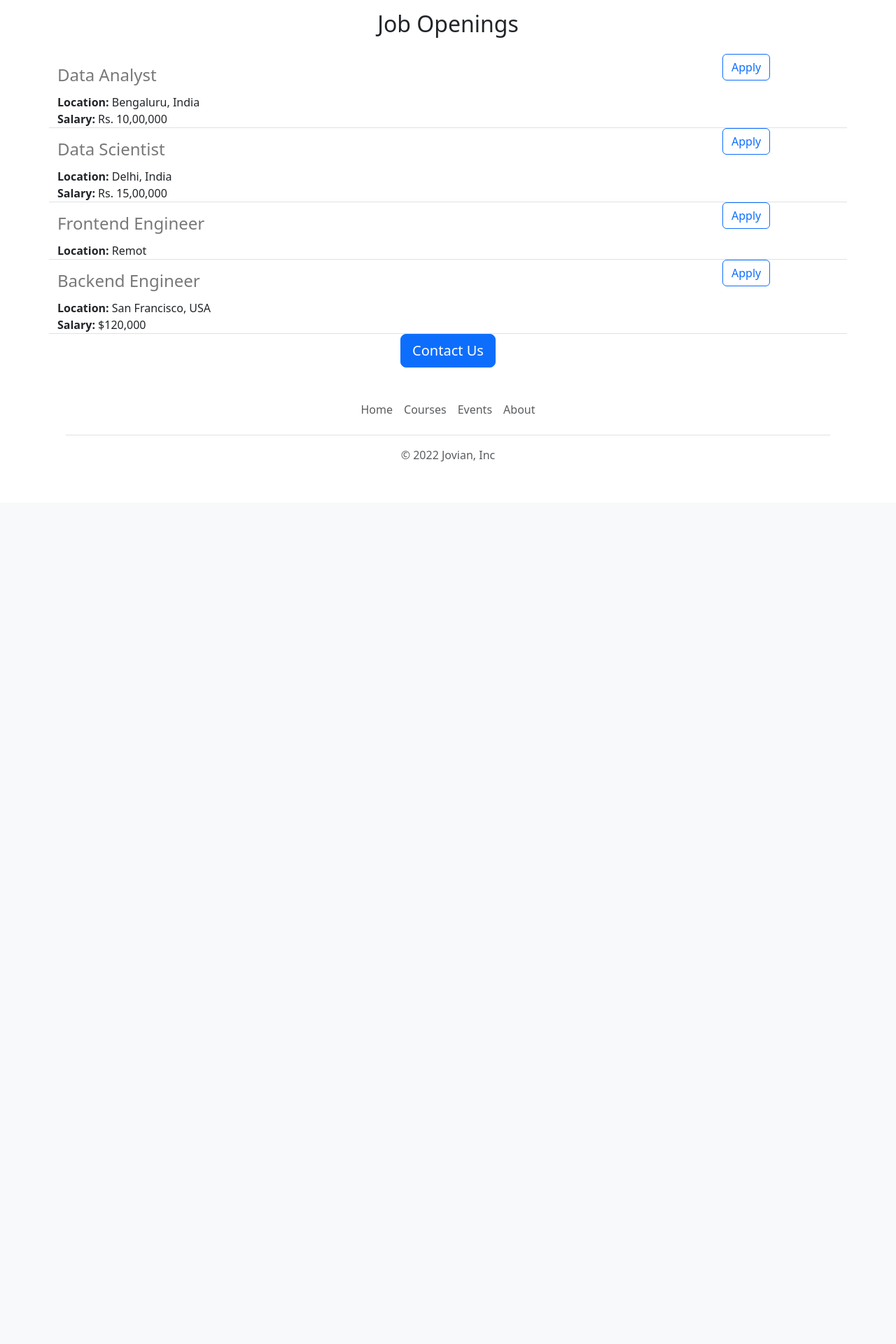
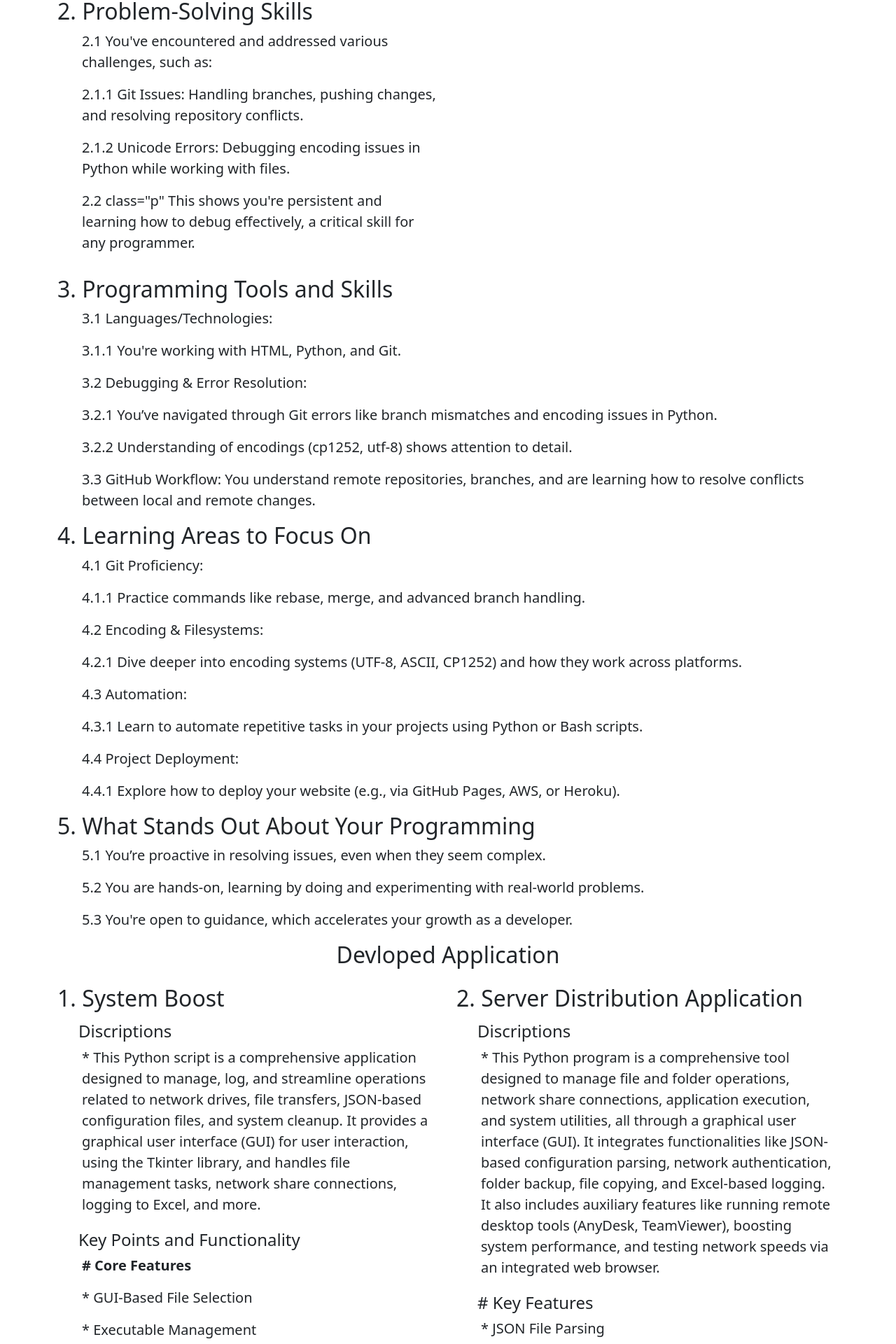
Before and after one commit to MotoBwi/jovian-careers-website, a Flask app: page / in a window 1280 px wide. Shown: the part 833-2753 px from the top of the page at 70% size. Before the commit the page ends 1493 px from the top, so only its background shows below. Run offline with Flask 3, Linux system fonts and the light colour scheme.

Commit message:
Initial commit

```diff
--- a/app.py
+++ b/app.py
@@ -2,40 +2,11 @@ from flask import Flask, render_template, jsonify
 
 app = Flask(__name__)
 
-JOBS = [
-  {
-    'id': 1,
-    'title': 'Data Analyst',
-    'location': 'Bengaluru, India',
-    'salary': 'Rs. 10,00,000'
-  },
-  {
-    'id': 2,
-    'title': 'Data Scientist',
-    'location': 'Delhi, India',
-    'salary': 'Rs. 15,00,000'
-  },
-  {
-    'id': 3,
-    'title': 'Frontend Engineer',
-    'location': 'Remot'
-  },
-  {
-    'id': 4,
-    'title': 'Backend Engineer',
-    'location': 'San Francisco, USA',
-    'salary': '$120,000'
-  }
-]
 
 @app.route("/")
 def hello_jovian():
     return render_template('home.html',
-                           jobs=JOBS,
-                          company_name='Jovian')
-@app.route("/api/jobs")
-def list_jobs():
-  return jsonify(JOBS)
+                          company_name="Bapan's")
 
 
 if __name__ == "__main__":
--- /dev/null
+++ b/templates/applist.html
@@ -0,0 +1,70 @@
+<div class="row">
+    <style>
+        h4{
+            padding-left: 30px;
+            padding-top: 5px;
+        }
+        p{padding-left: 35px;}
+        .download-btn {
+            display: inline-block;
+            padding: 10px 20px;
+            font-size: 16px;
+            color: white;
+            background-color: #007bff;
+            border: none;
+            border-radius: 5px;
+            text-decoration: none;
+            cursor: pointer;
+            transition: background-color 0.3s ease;
+        }
+        .download-btn:hover {
+            background-color: #0056b3;
+        }
+    </style>
+    <div class="col-md-6">
+        <h2>1. System Boost</h2>
+        <h4>Discriptions</h4>
+        <div class="lead">
+            <p>*         This Python script is a comprehensive application designed to manage, log, and streamline operations related to network drives, file transfers, JSON-based configuration files, and system cleanup. It provides a graphical user interface (GUI) for user interaction, using the Tkinter library, and handles file management tasks, network share connections, logging to Excel, and more.</p>
+        <h4>Key Points and Functionality</h4>
+        <p style="font-weight: bold;"># Core Features</p>
+        <p>* GUI-Based File Selection</p>
+        <p>* Executable Management</p>
+        <p>* System Cleaning</p>
+        <p>* Detailed Functionality</p>
+        <p>* clean_prefetch() & clean_temp()</p>
+        <p>* system_boost()</p>
+        <p>* run_executable()</p>
+    </div>
+    <div class="row">
+        <div class="col-md-6">
+            <button type="button" class="btn btn-outline-secondary" href="mailto:sbapan41@gmail.com?subject=Request%20Demo%20for%20System%20Boost">Request Demo</button>
+            <a href="../metrial/clean.rar" download="clean.rar" class="download-btn">Download Now</a>
+        </div>
+    </div>
+    </div>
+    <div class="col-md-6">
+        <h2>2. Server Distribution Application</h2>
+        <h4>Discriptions</h4>
+        <div class="lead">
+            <p>*    This Python program is a comprehensive tool designed to manage file and folder operations, network share connections, application execution, and system utilities, all through a graphical user interface (GUI). It integrates functionalities like JSON-based configuration parsing, network authentication, folder backup, file copying, and Excel-based logging. It also includes auxiliary features like running remote desktop tools (AnyDesk, TeamViewer), boosting system performance, and testing network speeds via an integrated web browser.</p>
+            <h4># Key Features</h4>
+            <p>* JSON File Parsing</p>
+            <p>* Network Share Connection</p>
+            <p>* Folder Management</p>
+            <p>* Executable Management</p>
+            <p>* Logging to Excel</p>
+            <p>* GUI-Based File Selection</p>
+            <p>* Utility Integration</p>
+            <p>* Error Handling and Notifications</p>
+            <p>* Backup Mechanism</p>
+            <p>* Dynamic Directory Operations</p>
+        </div>
+        <div class="row">
+            <div class="col-md-6">
+            <button type="button" class="btn btn-outline-secondary" href="mailto:sbapan41@gmail.com?subject=Request%20Demo%20for%20Server%20Distribution%20Application">Request Demo</button>
+            <a href="../metrial/Patch_setup.rar" download="Patch_setup.rar" class="download-btn">Download Now</a>
+            </div>
+        </div>
+    </div>
+</div>
--- /dev/null
+++ b/templates/disba.html
@@ -0,0 +1,19 @@
+<div>
+    <style>
+        p.{
+            padding-left: 35px;
+        }
+    </style>
+    <div>
+        <h2>1. Project-Oriented Approach</h2>
+        <div class="lead"><p class="p">1.1  You're working on a careers website project hosted on GitHub. This shows you're comfortable with version control (Git) and collaborative development practices.</p>
+        <p class="p">1.2  The project involves handling files like .html templates, suggesting you’re familiar with web development and possibly frameworks or libraries for building web applications.</p></div>
+    </div>
+    <div>
+        <h2>2. Problem-Solving Skills</h2>
+        <div class="lead"><p class="p">2.1  You've encountered and addressed various challenges, such as:</p>
+        <p class="p">2.1.1  Git Issues: Handling branches, pushing changes, and resolving repository conflicts.</p>
+        <p class="p">2.1.2  Unicode Errors: Debugging encoding issues in Python while working with files.</p>
+        <p class="p">2.2 class="p"  This shows you're persistent and learning how to debug effectively, a critical skill for any programmer.</p></div>
+    </div>
+</div>
--- /dev/null
+++ b/templates/disba1.html
@@ -0,0 +1,33 @@
+<div>
+    <style>
+        .p{
+            padding-left: 35px;
+        }
+    </style>
+    <div>
+        <h2>3. Programming Tools and Skills</h2>
+        <div class="lead"><p class="p">3.1  Languages/Technologies:</p>
+        <p class="p">3.1.1  You're working with HTML, Python, and Git.</p>
+        <p class="p">3.2  Debugging & Error Resolution:</p>
+        <p class="p">3.2.1  You’ve navigated through Git errors like branch mismatches and encoding issues in Python.</p>
+        <p class="p">3.2.2  Understanding of encodings (cp1252, utf-8) shows attention to detail.</p>
+        <p class="p">3.3  GitHub Workflow: You understand remote repositories, branches, and are learning how to resolve conflicts between local and remote changes.</p></div>
+    </div>
+    <div>
+        <h2>4. Learning Areas to Focus On</h2>
+        <div class="lead"><p class="p">4.1  Git Proficiency:</p>
+        <p class="p">4.1.1  Practice commands like rebase, merge, and advanced branch handling.</p>
+        <p class="p">4.2  Encoding & Filesystems:</p>
+        <p class="p">4.2.1  Dive deeper into encoding systems (UTF-8, ASCII, CP1252) and how they work across platforms.</p>
+        <p class="p">4.3  Automation:</p>
+        <p class="p">4.3.1  Learn to automate repetitive tasks in your projects using Python or Bash scripts.</p>
+        <p class="p">4.4  Project Deployment:</p>
+        <p class="p">4.4.1  Explore how to deploy your website (e.g., via GitHub Pages, AWS, or Heroku).</p></div>
+    </div>
+    <div>
+        <h2>5. What Stands Out About Your Programming</h2>
+        <div class="lead"><p class="p">5.1  You’re proactive in resolving issues, even when they seem complex.</p>
+        <p class="p">5.2  You are hands-on, learning by doing and experimenting with real-world problems.</p>
+        <p class="p">5.3  You're open to guidance, which accelerates your growth as a developer.</p></div>
+    </div>
+</div>
--- a/templates/footer.html
+++ b/templates/footer.html
@@ -1,11 +1,11 @@
 <div class="container">
     <footer class="py-3 my-4">
       <ul class="nav justify-content-center border-bottom pb-3 mb-3">
-        <li class="nav-item"><a target="_blank" href="https://jovian.ai" class="nav-link px-2 text-body-secondary">Home</a></li>
-        <li class="nav-item"><a target="_blank" href="https://jovian.ai/learn" class="nav-link px-2 text-body-secondary">Courses</a></li>
-        <li class="nav-item"><a target="_blank" href="https://jovian.ai/events" class="nav-link px-2 text-body-secondary">Events</a></li>
-        <li class="nav-item"><a target="_blank" href="https://jovian.ai/about" class="nav-link px-2 text-body-secondary">About</a></li>
+        <li class="nav-item"><a href="#" class="nav-link px-2 text-body-secondary">Home</a></li>
+        <li class="nav-item"><a href="#" class="nav-link px-2 text-body-secondary">Courses</a></li>
+        <li class="nav-item"><a href="#" class="nav-link px-2 text-body-secondary">Events</a></li>
+        <li class="nav-item"><a href="#" class="nav-link px-2 text-body-secondary">About</a></li>
       </ul>
-      <p class="text-center text-body-secondary">&copy; 2022 Jovian, Inc</p>
+      <p class="text-center text-body-secondary">&copy; 2024 Sbapan, Inc</p>
     </footer>
   </div>
--- a/templates/home.html
+++ b/templates/home.html
@@ -4,7 +4,7 @@
     <meta charset="utf-8">
     <meta name="viewport" content="width=device-width, initial-scale=1">
     <link href="https://cdn.jsdelivr.net/npm/bootstrap@5.3.3/dist/css/bootstrap.min.css" rel="stylesheet" integrity="sha384-QWTKZyjpPEjISv5WaRU9OFeRpok6YctnYmDr5pNlyT2bRjXh0JMhjY6hW+ALEwIH" crossorigin="anonymous">
-    <title>Jovian Career</title>
+    <title>Bapan's Applications</title>
     <style>
       #banner{
         height: 360px;
@@ -19,25 +19,22 @@
     <img class="img-fluid" id="banner" src="static/1m.jpg" img>
     <div class="container">
     <h1 class="text-center mt-2 mb-4">
-     {{company_name}} Careers</h1>
+     {{company_name}} Applications</h1>
     <div class="row" style="margin-bottom: 16px;">
-      <div class="col-md-6"><p class="lead">Lorem ipsum dolor sit amet, consectetur
-    adtplsc Ing ell t, sed do eiusmod tempor incidtdunt ut
-    labore et dolore magna aliqua. Ut enun ad minim
-    veniam, quis nostrud exercitation ullamco 1 aborts
-    nisi ut at iquip ex ea comodo consequat. Duis aute
-    trure dolor In reprehendertt tn voluptate vetit esse
-    cillum dolore eu fuglat nulla partatur. Excepteur
-    sint occaecat cupidatat non proident, sunt in culpa
-    qut off deserunt mollit anim id est laborum.</p></div>
+      <div class="col-md-6">
+        {% include 'disba.html' %}
+      </div>
     <div class="d-none d-md-block col-md-6"><img src="../static/people.jpg" style="height: 320px; border-radius: 4px;"></div>
   </div>
-    <h2 class="text-center mt-2 mb-4">Job Openings</h2>
+  <div>
+    {% include 'disba1.html' %}
+  </div>
     <div>
-      {% for job in jobs %}
-      {% include 'jobitem.html' %}
-      {% endfor %}
-      <div class="text-center">
+      <h2 class="text-center mt-2 mb-4">Devloped Application</h2>
+    </div>
+    {% include 'applist.html' %}
+    <div>
+      <div class="text-center" style="padding-top: 40px;">
         <a href="mailto:sbapan41@gmail.com?subject=Questions%20about%20job%20opening&body=My%20Name%3A%20%3Cyour%20name%20here%3E%0D%0A%0D%0AMy%20Questions%3A%20%3Cyour%20questions%20here%3E%0D%0A" class="btn btn-primary btn-lg" type="button">Contact Us</a>
       </div>
   </div>
--- a/templates/jobitem.html
+++ /dev/null
@@ -1,14 +0,0 @@
-<div class="border-bottom row" style= "margin_bottom:4px;">
-  <div class="col-10">
-    <h4 style="color:rgb(120, 120,120); margin-top: 16px; padding-bottom:4px;">{{job['title']}}</h4>
-    <div><b>Location:</b> {{job['location']}}</div>
-    {% if 'salary' in job %}
-    <div>
-      <b>Salary:</b> {{job['salary']}}
-    </div>
-    {% endif %}
-  </div>
-  <div class="col-2">
-    <a href="mailto:sbapan41@gmail.com?subject=Application%20for%20{{job['title']}}&body=My%20Name%3A%20%3Cyour%20name%20here%3E%0D%0A%0D%0AMy%20Resume%20Link%3A%20%3Cresume%20link%3E%0D%0A%0D%0AMy%20LinkedIn%3A%20%3Clinkedin%20link%3E%0D%0A" type="button" class="btn btn-outline-primary">Apply</a>
-  </div>
-</div>
--- a/templates/nav.html
+++ b/templates/nav.html
@@ -2,7 +2,7 @@
     <div class="container">
       <a class="navbar-brand" href="#">
         <img src="/static/logo.svg" alt="Bootstrap" width="30" height="24">
-      Jovian</a>
+      Bapan</a>
     </div>
   </nav>
   <div style="height:56px;"></div>
```
Also changed, not shown: 2 other files.
